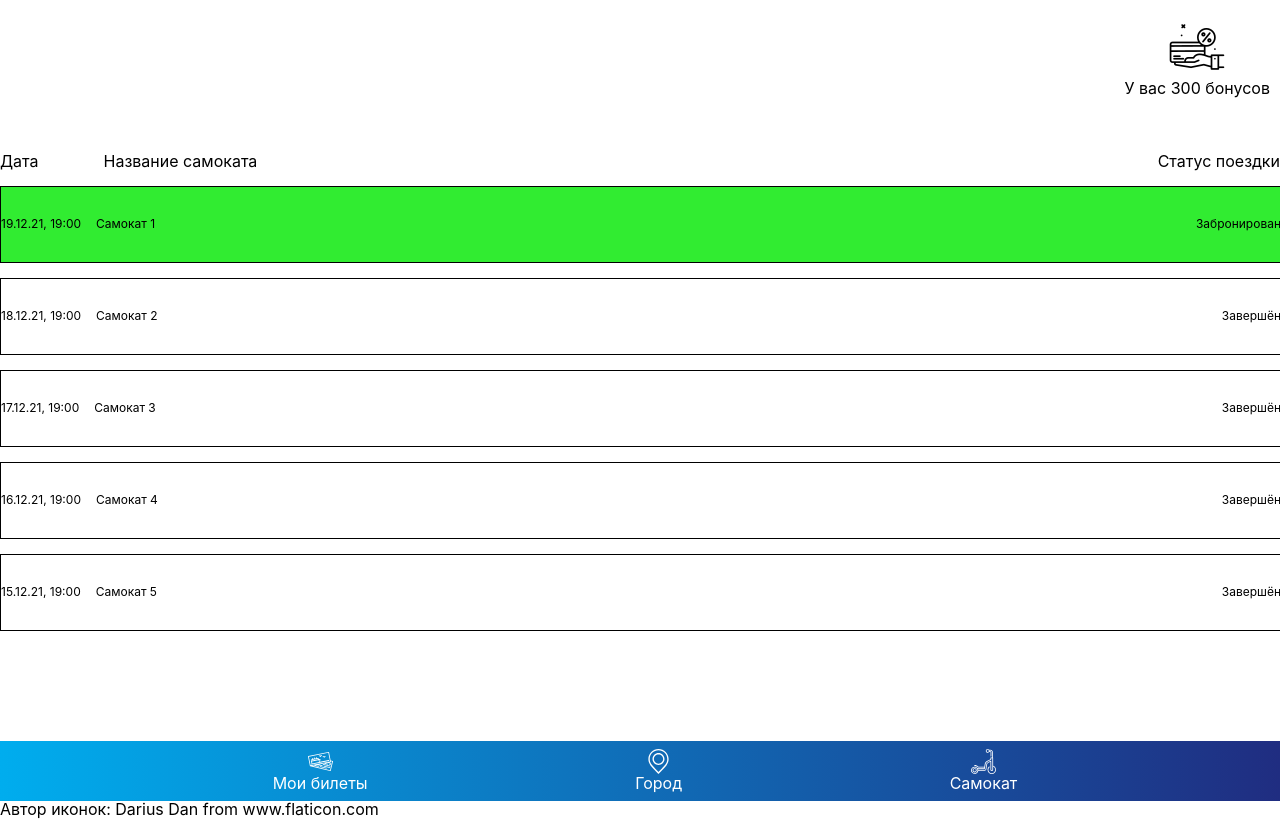
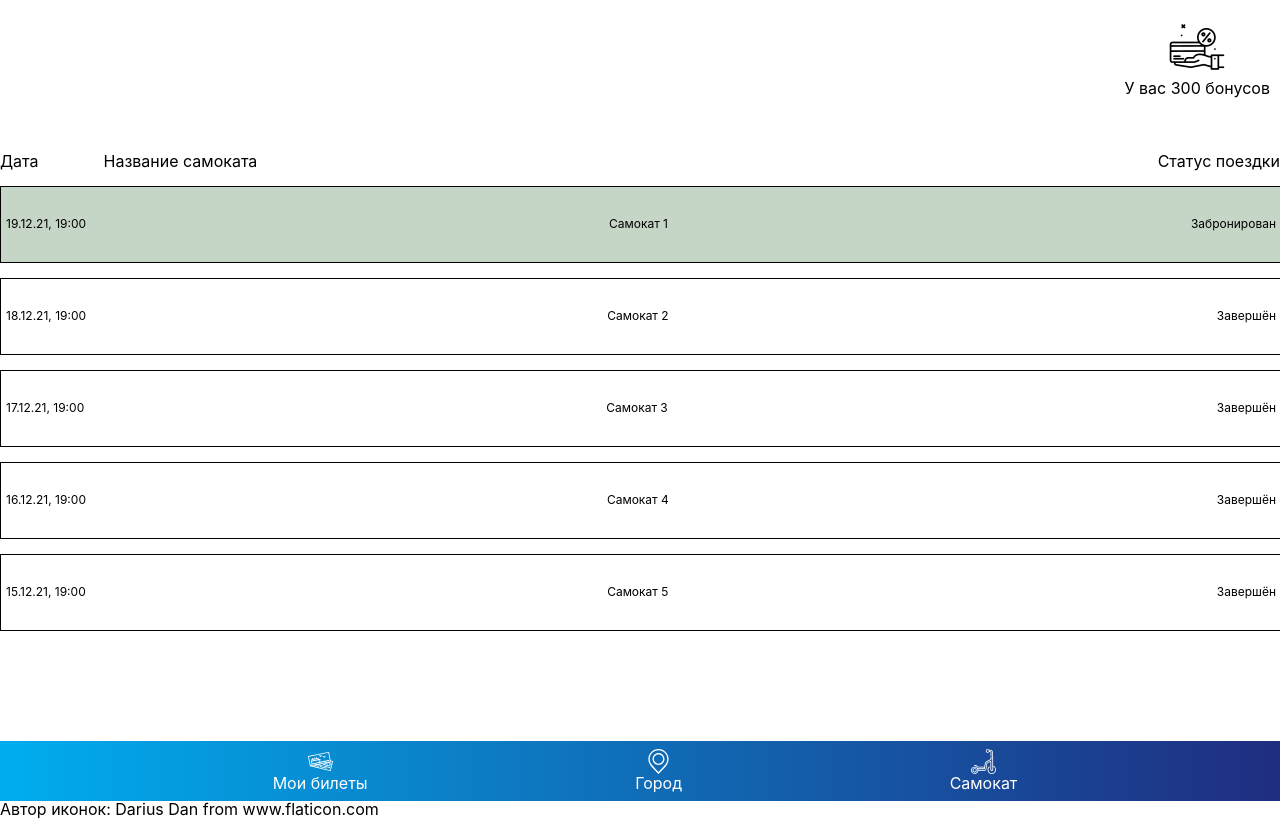
Before and after one commit to Antyfeev96/sber-hackaton, a React (Create React App) app: page /trips in a window 1280 px wide. Built offline with nearby package versions, Linux system fonts and the light colour scheme.

Commit message:
UI/UX fixes added

```diff
--- a/src/App.css
+++ b/src/App.css
@@ -352,3 +352,7 @@ template {
 [hidden] {
     display: none;
 }
+
+* > img {
+    user-select: none;
+}
--- a/src/Components/Modal/Modal.jsx
+++ b/src/Components/Modal/Modal.jsx
@@ -23,7 +23,8 @@ function Modal ({isModalOpen, setModalOpen}) {
     return (
         <>
             <MyModal visible={isModalOpen}
-                     cancelText="Отменить"
+                     footer={null}
+                     // cancelText="Отменить"
                      onCancel={() => handleClose()}
             >
                 <Content>
--- a/src/Components/Modal/Modal.styles.js
+++ b/src/Components/Modal/Modal.styles.js
@@ -21,7 +21,7 @@ export const HeaderItem = styled.div`
   align-items: center;
   width: 50%;
   height: 100%;
-  ${({ active }) => active && 'background-color: grey;'}
+  ${({ active }) => active && 'background-color: #d9d8d8;'}
 
   :hover {
     cursor: pointer;
--- a/src/Components/TramInfo/TramInfo.styles.js
+++ b/src/Components/TramInfo/TramInfo.styles.js
@@ -4,9 +4,15 @@ export const Body = styled.div``
 
 export const Button = styled.button`
   display: flex;
+  justify-content: center;
   padding: 10px;
   margin: 0 auto;
-  width: 20%;
+  width: 100%;
   border: 1px solid black;
   outline: none;
+  color: black;
+
+  :hover {
+    cursor: pointer;
+  }
 `
--- a/src/Pages/NewTicket/NewTicket.styles.js
+++ b/src/Pages/NewTicket/NewTicket.styles.js
@@ -21,4 +21,6 @@ export const SelectBodyItem = styled.div`
   }
 `
 
-export const GoButton = styled(ReserveButton)``
+export const GoButton = styled(ReserveButton)`
+  cursor: pointer;
+`
--- a/src/Pages/Scooter/Scooter.jsx
+++ b/src/Pages/Scooter/Scooter.jsx
@@ -2,6 +2,8 @@ import React from 'react';
 import {useDispatch, useSelector} from "react-redux";
 import {Body, Bonuses, TicketBlock, TicketItem, TicketsParams, Info} from "../ScootersHistory/ScootersHistory.styles";
 import bonus from "../../Assets/bonus.png";
+import scooterImg from '../../Assets/scooter.png'
+import {IMG} from "../../Components/ScootersList/ScootersList.styles";
 
 function Scooter() {
     const { scooter } = useSelector(state => state.scootersHistoryState);
@@ -18,18 +20,19 @@ function Scooter() {
                 <TicketsParams>
                     <div>Дата</div>
                     <div style={{marginLeft: 65}}>Название самоката</div>
-                    <div style={{marginRight: 0, marginLeft: 'auto'}}>Статус поездки</div>
+                    <div style={{marginLeft: 'auto'}}>Статус поездки</div>
                 </TicketsParams>
                     <TicketItem>
-                        <div>{scooter.date}</div>
-                        <div style={{marginLeft: 15}}>{scooter.name}</div>
-                        <div style={{marginRight: 0, marginLeft: 'auto'}}>{handleStatus(scooter.status)}</div>
+                        <div style={{marginLeft: 5, marginRight: 'auto'}}>{scooter.date}</div>
+                        <div>{scooter.name}</div>
+                        <div style={{marginRight: 5, marginLeft: 'auto'}}>{handleStatus(scooter.status)}</div>
                     </TicketItem>
             </TicketBlock>
             <Info>
-                <div>Время поездки: 15 минут 28 секунд</div>
-                <div><b>Вы проехали 5 км и сэкономили 25 минут!!!</b></div>
-                <div><b>Вы можете получить 50 бонусов, если поставите самокат на зарядку в пункте остановки.</b></div>
+                <div style={{marginLeft: 5}}>Время поездки: 15 минут</div>
+                <div style={{textAlign: "center"}}><b>Вы проехали 5 км и сэкономили 25 минут</b></div>
+                <IMG src={scooterImg} alt="Картинка самоката"/>
+                <div style={{textAlign: "center"}}><b>Вы можете получить 50 бонусов, если поставите самокат на зарядку в пункте остановки.</b></div>
             </Info>
         </Body>
     );
--- a/src/Pages/ScootersHistory/ScootersHistory.jsx
+++ b/src/Pages/ScootersHistory/ScootersHistory.jsx
@@ -16,7 +16,7 @@ function ScootersHistory() {
         navigate(`/trips/${scooter.id}`)
     }
 
-    const handleStatus = (status) => status === 'reserved' ? 'Забронирован' : 'Завершён'
+    const handleStatus = (status) => status === 'reserved' ? 'Забронирован' : <span>&nbsp;&nbsp;&nbsp;&nbsp;&nbsp;&nbsp;&nbsp;&nbsp;Завершён</span>
 
     return (
         <Body>
@@ -31,10 +31,12 @@ function ScootersHistory() {
                     <div style={{marginRight: 0, marginLeft: 'auto'}}>Статус поездки</div>
                 </TicketsParams>
                 {scooters.map(scooter =>
-                    <TicketItem onClick={() => handleClick(scooter)} isReserved={scooter.status === 'reserved'}>
-                        <div>{scooter.date}</div>
-                        <div style={{marginLeft: 15}}>{scooter.name}</div>
-                        <div style={{marginRight: 0, marginLeft: 'auto'}}>{handleStatus(scooter.status)}</div>
+                    <TicketItem style={{
+                        justifyContent: 'space-between'
+                    }} onClick={() => handleClick(scooter)} isReserved={scooter.status === 'reserved'}>
+                        <div style={{marginLeft: 5}}>{scooter.date}</div>
+                        <div>{scooter.name}</div>
+                        <div style={{marginRight: 5}}>{handleStatus(scooter.status)}</div>
                     </TicketItem>
                 )}
             </TicketBlock>
--- a/src/Pages/ScootersHistory/ScootersHistory.styles.js
+++ b/src/Pages/ScootersHistory/ScootersHistory.styles.js
@@ -41,11 +41,17 @@ export const TicketItem = styled.div`
   align-items: center;
   justify-content: flex-start;
   font-size: 12px;
-  border: 1px solid black;
-  ${({ isReserved }) => isReserved && 'background-color: #31ec31;'}
+  border: 1px solid #000000;
+  transition: all 0.3s;
+  ${({isReserved}) => isReserved && 'background-color: #c6d6c6;'}
 
   :nth-child(n + 2) {
     margin-top: 15px;
+  }
+
+  :hover {
+    cursor: pointer;
+    background: #b0adad;
   }
 `
 
@@ -59,11 +65,8 @@ export const QR = styled.img`
 export const Info = styled.div`
   display: flex;
   flex-direction: column;
-  align-items: center;
 
   > div {
-    text-align: center;
-    width: 80%;
     margin-top: 15px;
   }
 `
--- a/src/Pages/Ticket/Ticket.jsx
+++ b/src/Pages/Ticket/Ticket.jsx
@@ -11,12 +11,12 @@ function Ticket() {
                 <TicketsParams>
                     <div>Дата</div>
                     <div style={{marginLeft: 65}}>Место прибытия</div>
-                    <div style={{marginRight: 0, marginLeft: 'auto'}}>Статус поездки</div>
+                    <div style={{marginLeft: 'auto'}}>Статус поездки</div>
                 </TicketsParams>
                 <TicketItem>
-                    <div>{ticket.date}</div>
-                    <div style={{marginLeft: 15}}>{ticket.pier}</div>
-                    <div style={{marginRight: 0, marginLeft: 'auto'}}>{ticket.status}</div>
+                    <div style={{marginLeft: 5}}>{ticket.date}</div>
+                    <div>{ticket.pier}</div>
+                    <div style={{marginRight: 5}}>{ticket.status}</div>
                 </TicketItem>
                 <QR src={qr} alt="QR code"/>
             </TicketBlock>
--- a/src/Pages/Tickets/Tickets.jsx
+++ b/src/Pages/Tickets/Tickets.jsx
@@ -20,13 +20,13 @@ function Tickets() {
                 <TicketsParams>
                     <div>Дата</div>
                     <div style={{marginLeft: 65}}>Место прибытия</div>
-                    <div style={{marginRight: 0, marginLeft: 'auto'}}>Статус поездки</div>
+                    <div style={{marginLeft: 'auto'}}>Статус поездки</div>
                 </TicketsParams>
                 {tickets.map(ticket =>
                     <TicketItem onClick={() => handleClick(ticket)}>
-                        <div>{ticket.date}</div>
-                        <div style={{marginLeft: 15}}>{ticket.pier}</div>
-                        <div style={{marginRight: 0, marginLeft: 'auto'}}>{ticket.status}</div>
+                        <div style={{marginLeft: 5}}>{ticket.date}</div>
+                        <div>{ticket.pier}</div>
+                        <div style={{marginRight: 5}}>{ticket.status}</div>
                     </TicketItem>
                 )}
             </TicketBlock>
--- a/src/Pages/Tickets/Tickets.styles.js
+++ b/src/Pages/Tickets/Tickets.styles.js
@@ -23,9 +23,15 @@ export const TicketItem = styled.div`
   height: 75px;
   display: flex;
   align-items: center;
-  justify-content: flex-start;
+  justify-content: space-between;
   font-size: 12px;
   border: 1px solid black;
+  transition: all 0.3s;
+
+  :hover {
+    cursor: pointer;
+    background: #b0adad;
+  }
 
   :nth-child(n + 2) {
     margin-top: 15px;
--- a/src/Store/Reducers/TicketsSlice.js
+++ b/src/Store/Reducers/TicketsSlice.js
@@ -14,25 +14,25 @@ const initialState = {
             id: 2,
             date: '18.12.21, 19:00',
             pier: 'ЗИЛ',
-            status: 'Поездка совершена'
+            status: 'Поездка завершена'
         },
         {
             id: 3,
             date: '17.12.21, 19:00',
             pier: 'ЗИЛ-Юг',
-            status: 'Поездка совершена'
+            status: 'Поездка завершена'
         },
         {
             id: 4,
             date: '16.12.21, 19:00',
             pier: 'Нагатинская набережная',
-            status: 'Поездка совершена'
+            status: 'Поездка завершена'
         },
         {
             id: 5,
             date: '15.12.21, 19:00',
             pier: 'Южный речной причал',
-            status: 'Поездка совершена'
+            status: 'Поездка завершена'
         }
     ]
 }
```
